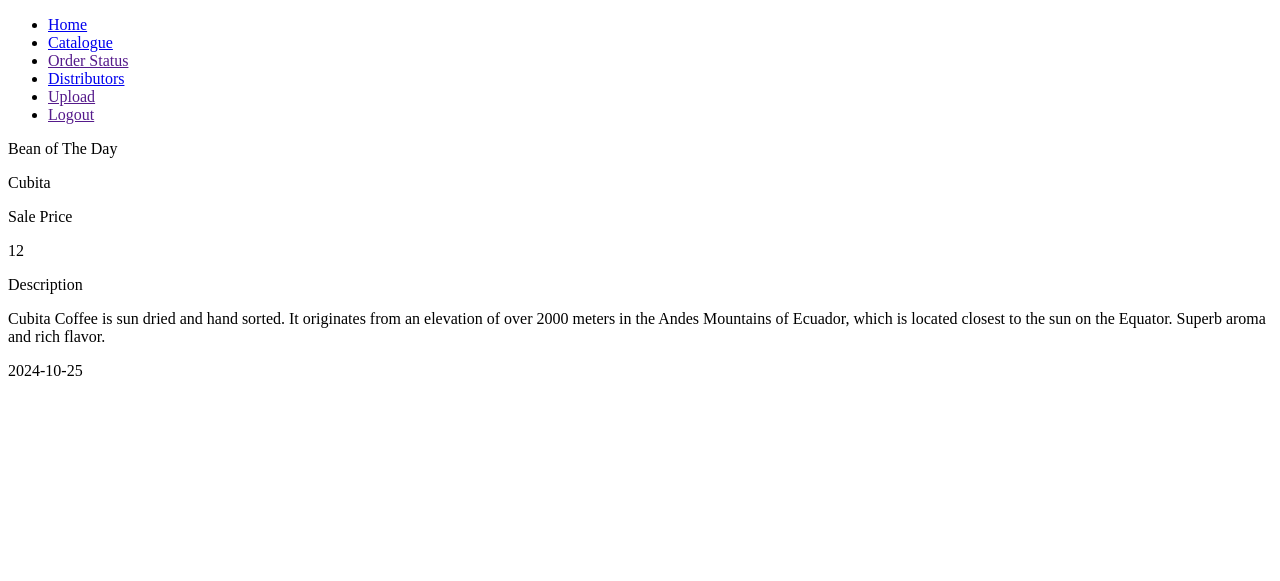
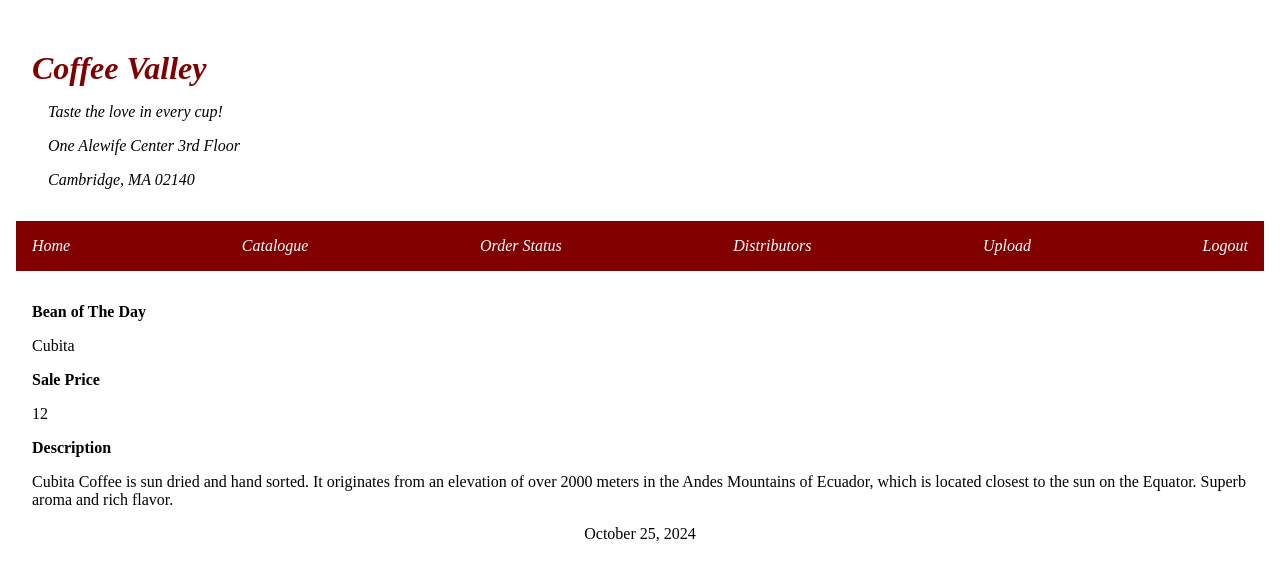
Before and after one commit to wildanfhd/coffee-valley, a PHP site: page /src/home.php in a window 1280 px wide. Shown: the top 581 px of the page. Run offline with PHP 8.4, Linux system fonts and the light colour scheme; data comes from the database, SQL or seed files in the repository; both versions use the stored data as it was after the commit.

Commit message:
Finalisasi assignment

```diff
--- a/db_connection.php
+++ b/db_connection.php
@@ -2,7 +2,7 @@
 
 define("HOSTNAME", "localhost");
 define("USERNAME", "root");
-define("PASSWORD", "1234");
+define("PASSWORD", "1234"); // Set value ("1234") sesuai dengan password db
 define("DATABASE", "coffee_valley");
 
 // Connect to Database
--- a/public/style.css
+++ b/public/style.css
@@ -3,6 +3,30 @@
   padding: 0;
 }
 
-.form-input {
+h1 {
+  color: #800000;
+}
+
+body {
+  margin: 2rem 1rem;
+}
+
+p {
+  margin: 1rem;
+}
+
+footer {
+  justify-self: center;
+}
+
+.form-input input {
   display: flex;
+  flex-direction: column;
+  margin-top: 0.5rem;
 }
+
+td {
+  margin : 1rem;
+  padding: 0.5rem;
+  text-align: justify;
+}
--- a/src/catalogue.php
+++ b/src/catalogue.php
@@ -20,11 +20,13 @@ if ($result->num_rows > 0) {
 <head>
   <meta charset="UTF-8">
   <meta name="viewport" content="width=device-width, initial-scale=1.0">
+  <link rel="stylesheet" href="../public/style.css">
   <title>Catalogue</title>
 </head>
 
 <body>
   <?php include_once('../template/header.php'); ?>
+  <?php include_once('../template/navbar.php'); ?>
 
   <table>
     <tr>
@@ -36,7 +38,7 @@ if ($result->num_rows > 0) {
       <tr>
         <td><?php echo $data['name'] ?></td>
         <td><?php echo $data['description'] ?></td>
-        <td><?php echo $data['price'] ?></td>
+        <td><?php echo "$" . $data['price'] ?></td>
       </tr>
     <?php } ?>
   </table>
--- a/src/distributor.php
+++ b/src/distributor.php
@@ -19,11 +19,13 @@ if ($result->num_rows > 0) {
 <head>
   <meta charset="UTF-8">
   <meta name="viewport" content="width=device-width, initial-scale=1.0">
+  <link rel="stylesheet" href="../public/style.css">
   <title>Distributor</title>
 </head>
 
 <body>
   <?php include_once('../template/header.php'); ?>
+  <?php include_once('../template/navbar.php'); ?>
 
   <table>
     <tr>
@@ -35,7 +37,7 @@ if ($result->num_rows > 0) {
       <tr>
         <td><?php echo $data['distributor_name'] ?></td>
         <td><?php echo $data['city'] ?></td>
-        <td><a href="" style="text-decoration: none;">[Edit]</a></td>
+        <td><a href="" style="text-decoration: none;" id="<?= $data['id'] ?>">[Edit]</a></td>
       </tr>
     <?php } ?>
   </table>
--- a/src/form_distributor.php
+++ b/src/form_distributor.php
@@ -6,11 +6,13 @@
 <head>
   <meta charset="UTF-8">
   <meta name="viewport" content="width=device-width, initial-scale=1.0">
+  <link rel="stylesheet" href="../public/style.css">
   <title>Add Distributor</title>
 </head>
 
 <body>
   <?php include_once('../template/header.php'); ?>
+  <?php include_once('../template/navbar.php'); ?>
 
 
   <form action="insert_distributor.php" method="post">
--- a/src/home.php
+++ b/src/home.php
@@ -19,24 +19,27 @@ if ($result->num_rows > 0) {
 <head>
   <meta charset="UTF-8">
   <meta name="viewport" content="width=device-width, initial-scale=1.0">
-  <title>Document</title>
+  <link rel="stylesheet" href="../public/style.css">
+  <title>Home</title>
 </head>
 
 <body>
   <?php include_once('../template/header.php'); ?>
+  <?php include_once('../template/navbar.php'); ?>
 
 
-  <div>
-    <p>Bean of The Day</p>
+
+  <div class="container">
+    <p><strong>Bean of The Day</strong></p>
     <p><?php echo $row['name'] ?></p>
-    <p>Sale Price</p>
+    <p><strong>Sale Price</strong></p>
     <p><?php echo $row['price'] ?></p>
-    <p>Description</p>
+    <p><strong>Description</strong></p>
     <p><?php echo $row['description'] ?></p>
   </div>
 
   <footer><?php date_default_timezone_set("Asia/Jakarta");
-          echo date('Y-m-d'); ?></footer>
+          echo date('F j, Y'); ?></footer>
 </body>
 
 </html>
--- a/src/insert_distributor.php
+++ b/src/insert_distributor.php
@@ -17,7 +17,9 @@ $query = "INSERT INTO distributor(distributor_name, city, region, country, phone
 $result = mysqli_query($connection, $query);
 
 if ($result) {
-  echo "Records added successfully.";
+  // echo "Records added successfully.";
+  header("location: form_distributor.php");
+  exit(); // use exit. It's a good practice
 } else {
   echo "ERROR: Could not able to execute $sql. " . mysqli_error($connection);
 }
--- a/template/header.php
+++ b/template/header.php
@@ -1,10 +1,14 @@
-<nav>
-  <ul>
-    <li><a href="home.php">Home</a></li>
-    <li><a href="catalogue.php">Catalogue</a></li>
-    <li><a href="">Order Status</a></li>
-    <li><a href="distributor.php">Distributors</a></li>
-    <li><a href="">Upload</a></li>
-    <li><a href="">Logout</a></li>
-  </ul>
-</nav>
+<style>
+  .header {
+    margin: 2rem 1rem;
+
+  }
+</style>
+
+<div class="header">
+  <img src="" alt="">
+  <h1><em>Coffee Valley</em></h1>
+  <p><em>Taste the love in every cup!</em></p>
+  <p><em>One Alewife Center 3rd Floor</em></p>
+  <p><em>Cambridge, MA 02140</em></p>
+</div>
--- /dev/null
+++ b/template/navbar.php
@@ -0,0 +1,35 @@
+<style>
+  .navbar {
+    margin-top: 2rem;
+    margin-bottom: 2rem;
+  }
+
+  ul {
+    list-style-type: none;
+    display: flex;
+    justify-content: space-between;
+    background-color: #800000;
+    padding: 1rem;
+  }
+
+  li {
+    justify-content: center;
+  }
+
+  li a {
+    justify-content: center;
+    text-decoration: none;
+    color: white
+  }
+</style>
+
+<nav class="navbar">
+  <ul>
+    <li><em><a href="home.php">Home</a></em></li>
+    <li><em><a href="catalogue.php">Catalogue</a></em></li>
+    <li><em><a href="">Order Status</a></em></li>
+    <li><em><a href="distributor.php">Distributors</a></em></li>
+    <li><em><a href="">Upload</a></em></li>
+    <li><em><a href="logout.php">Logout</a></em></li>
+  </ul>
+</nav>
```
Also changed, not shown: coffee_valley.sql (added, +121 -0 lines), index.php (+2 -20 lines), src/logout.php (added, +8 -0 lines).
